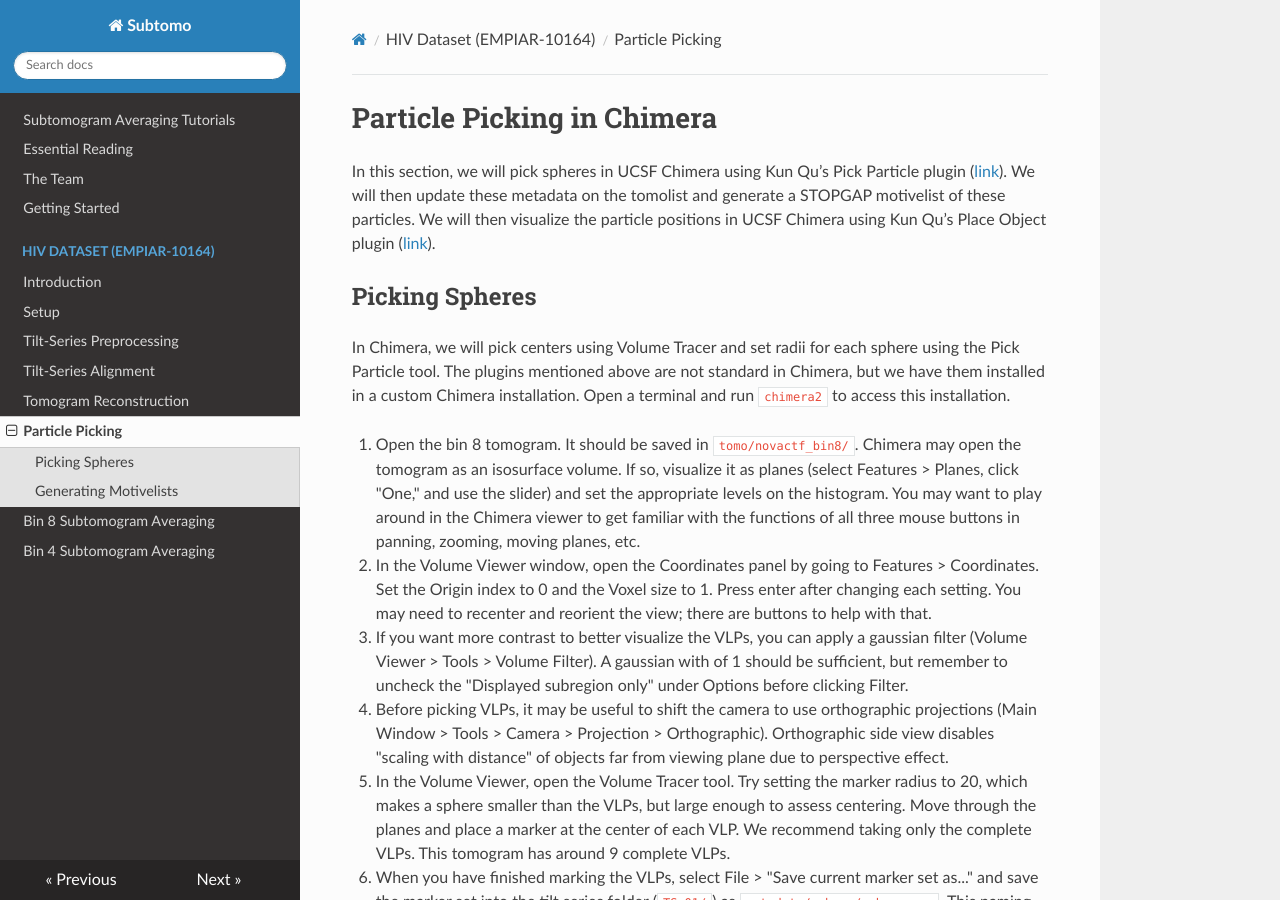
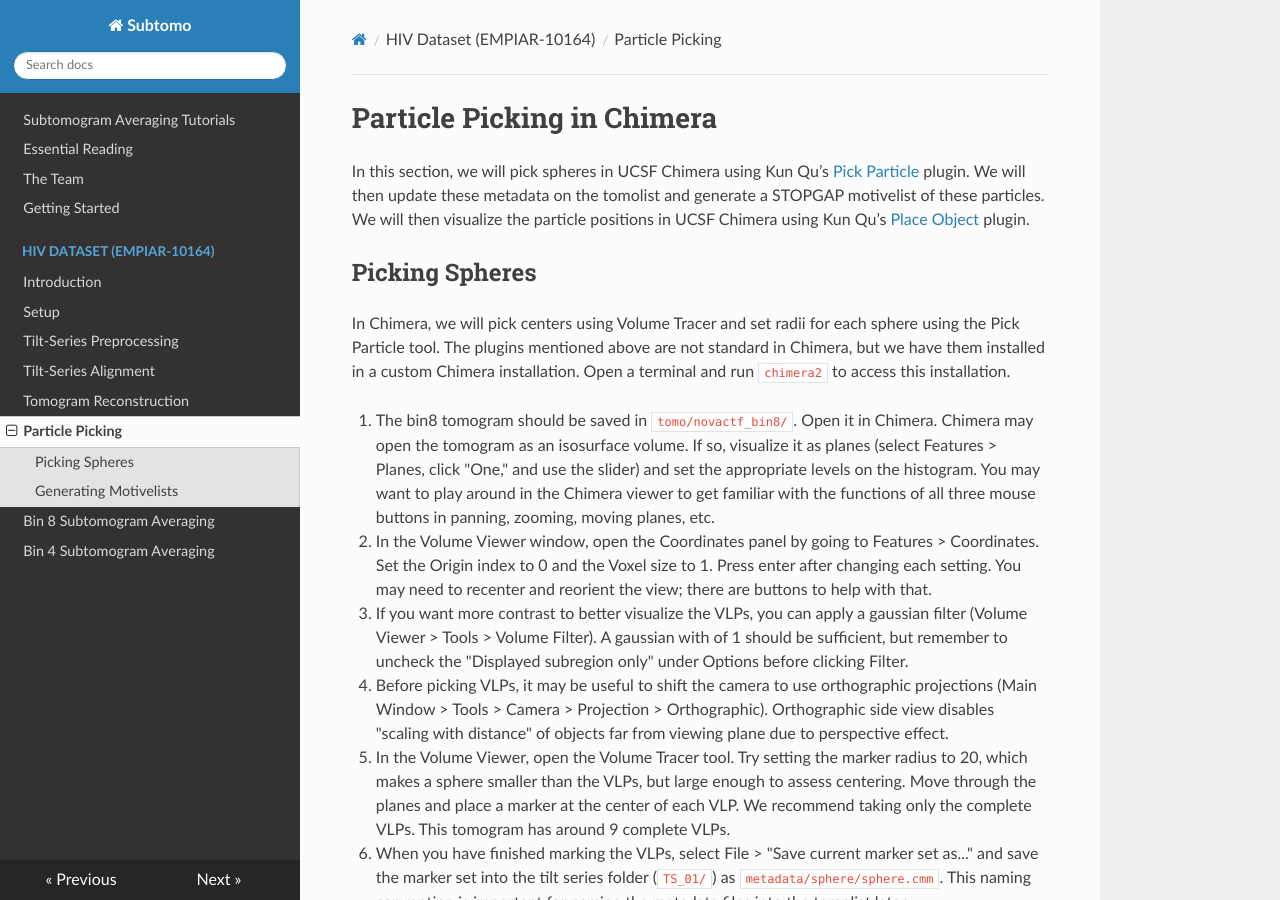
Before and after one commit to wan-lab-vanderbilt/subtomo-tutorials, an MkDocs documentation site: the page built from docs/hiv/picking.md, in a window 1280 px wide and 900 px high. Built offline with MkDocs 1.6.1, drawn with Linux system fonts in a browser that asks for light colours; nearby versions of some CDN libraries; some of the changed text lies outside the part shown.

Commit message:
Misc formatting and minor edits

```diff
--- a/docs/hiv/picking.md
+++ b/docs/hiv/picking.md
@@ -1,16 +1,16 @@
 # Particle Picking in Chimera
 
-In this section, we will pick spheres in UCSF Chimera using Kun Qu’s Pick Particle plugin ([link](https://www.biochem.mpg.de/7940000/Pick-Particle)).
+In this section, we will pick spheres in UCSF Chimera using Kun Qu’s [Pick Particle](https://www.biochem.mpg.de/7940000/Pick-Particle) plugin.
 We will then update these metadata on the tomolist and generate a STOPGAP motivelist of these particles.
-We will then visualize the particle positions in UCSF Chimera using Kun Qu’s Place Object plugin ([link](https://www.biochem.mpg.de/7939908/Place-Object)).
+We will then visualize the particle positions in UCSF Chimera using Kun Qu’s [Place Object](https://www.biochem.mpg.de/7939908/Place-Object) plugin.
 
 ## Picking Spheres
 
 In Chimera, we will pick centers using Volume Tracer and set radii for each sphere using the Pick Particle tool.
 The plugins mentioned above are not standard in Chimera, but we have them installed in a custom Chimera installation. Open a terminal and run `chimera2` to access this installation.
 
-1. Open the bin 8 tomogram.
-It should be saved in `tomo/novactf_bin8/`.
+1. The bin8 tomogram should be saved in `tomo/novactf_bin8/`.
+Open it in Chimera.
 Chimera may open the tomogram as an isosurface volume.
 If so, visualize it as planes (select Features > Planes, click "One," and use the slider) and set the appropriate levels on the histogram.
 You may want to play around in the Chimera viewer to get familiar with the functions of all three mouse buttons in panning, zooming, moving planes, etc.
@@ -85,7 +85,7 @@ As an example:
         sg_motl_stopgap_to_av3('allmotl_1.star');
 
 4. In Chimera, open the Place Object function (Main Window > Tools > Utilities > Place Object).
-Open the .em motivelist file and apply.
+Open the `.em` motivelist file and apply.
 This will display the particle positions as spheres, colored by their class number.
 
 5. To visualize particles with angular information, you can change the Object style using the dropdown.
--- a/mkdocs.yml
+++ b/mkdocs.yml
@@ -24,4 +24,3 @@ extra_javascript:
 
 markdown_extensions:
     - mdx_math
-    - footnotes
```
Also changed, not shown: other parts of docs/hiv/picking.md (+1 -1 lines), docs/hiv/bin8.md (+7 -8 lines).
